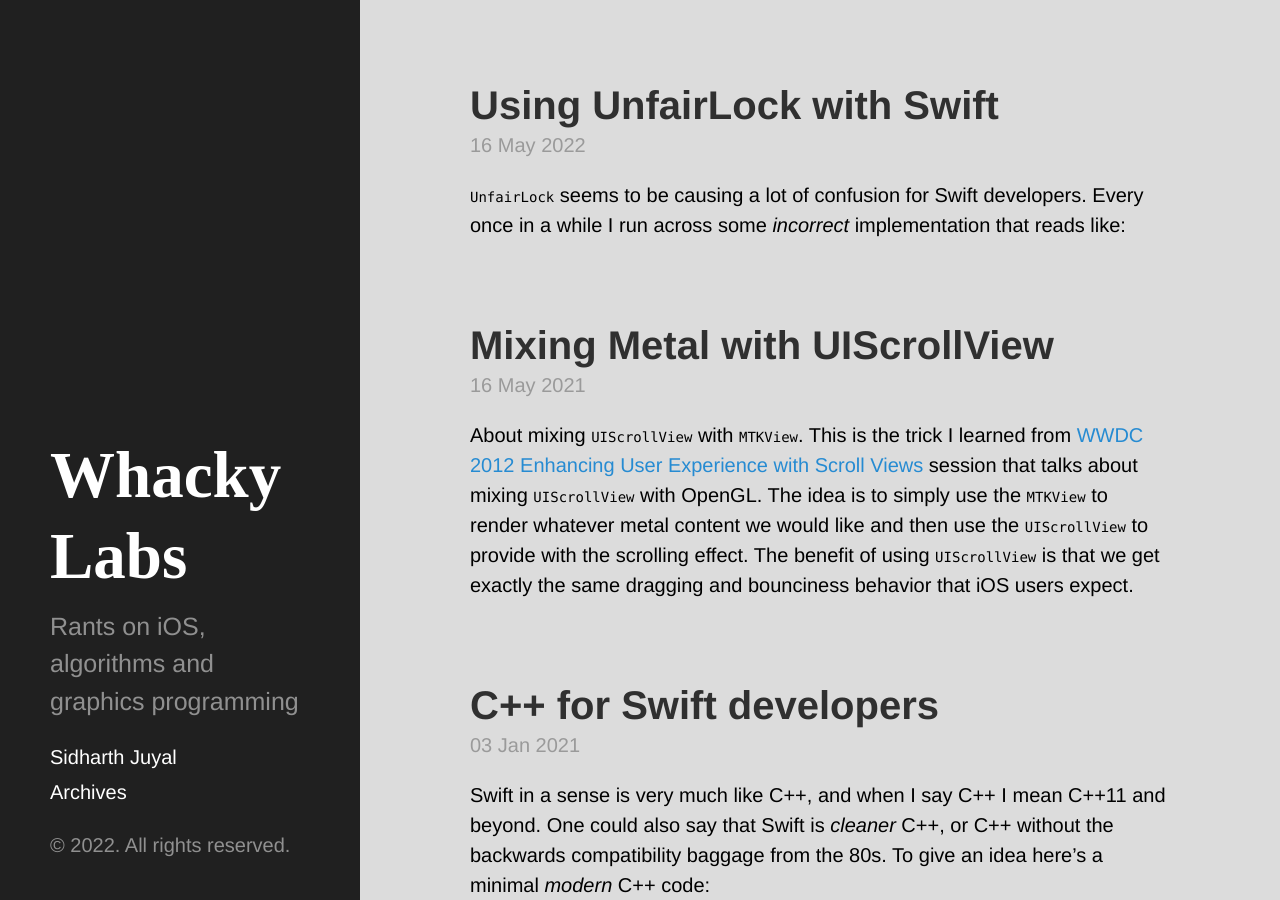
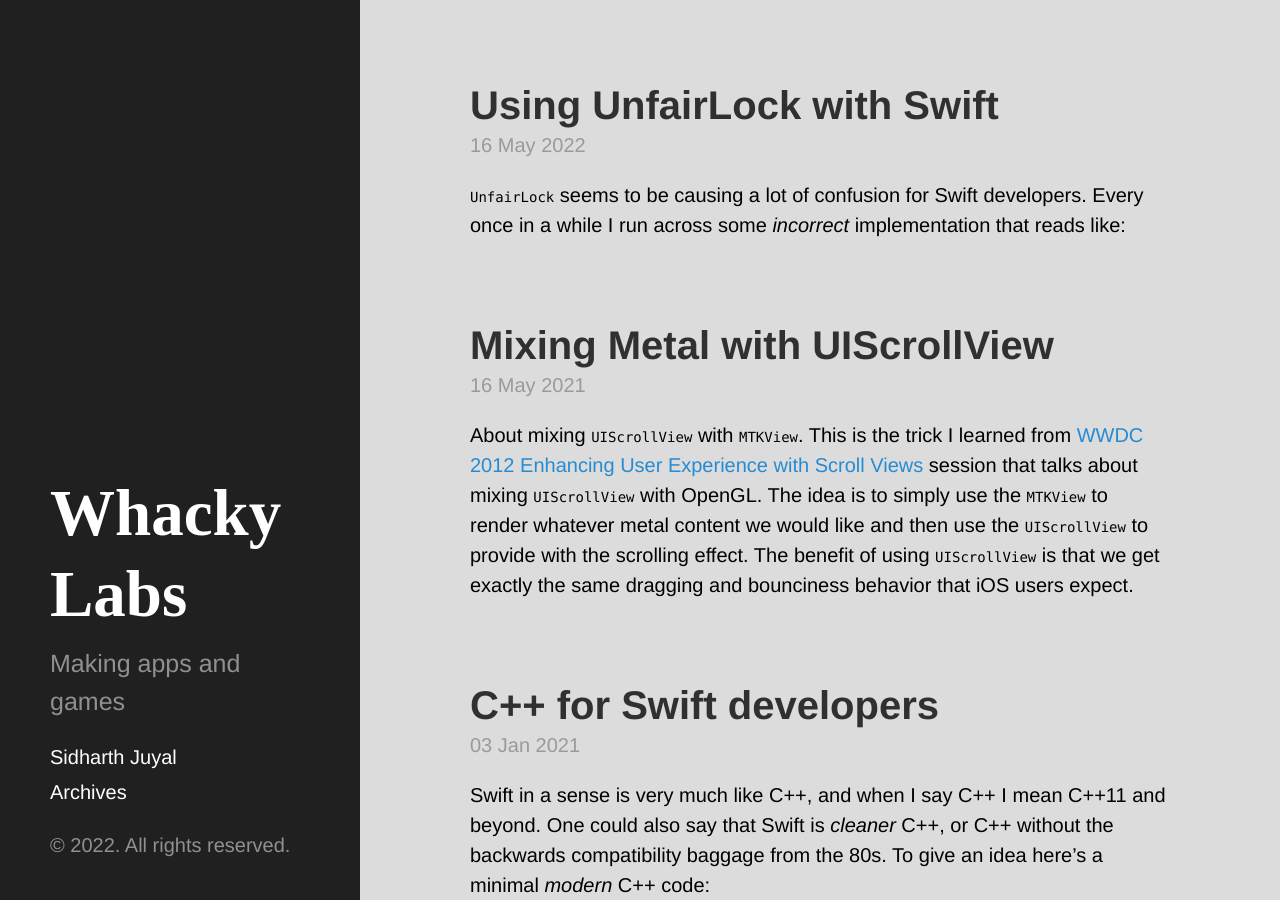
Before and after one commit to chunkyguy/chunkyguy.github.io, a Jekyll site: the page built from index.html, in a window 1280 px wide and 900 px high. Built offline with Jekyll 4.4.1, drawn with Linux system fonts in a browser that asks for light colours; the list of posts is cut into pages by our own code.

Commit message:
Update _config.yml

```diff
--- a/_config.yml
+++ b/_config.yml
@@ -1,6 +1,6 @@
 title: Whacky Labs
-tagline: on iOS, algorithms and graphics programming
-description: Rants on iOS, algorithms and graphics programming
+tagline: apps and games
+description: Making apps and games
 baseurl: "" # the subpath of your site, e.g. /blog
 url: "https://whackylabs.com" # the base hostname & protocol for your site
 paginate: 5
```
